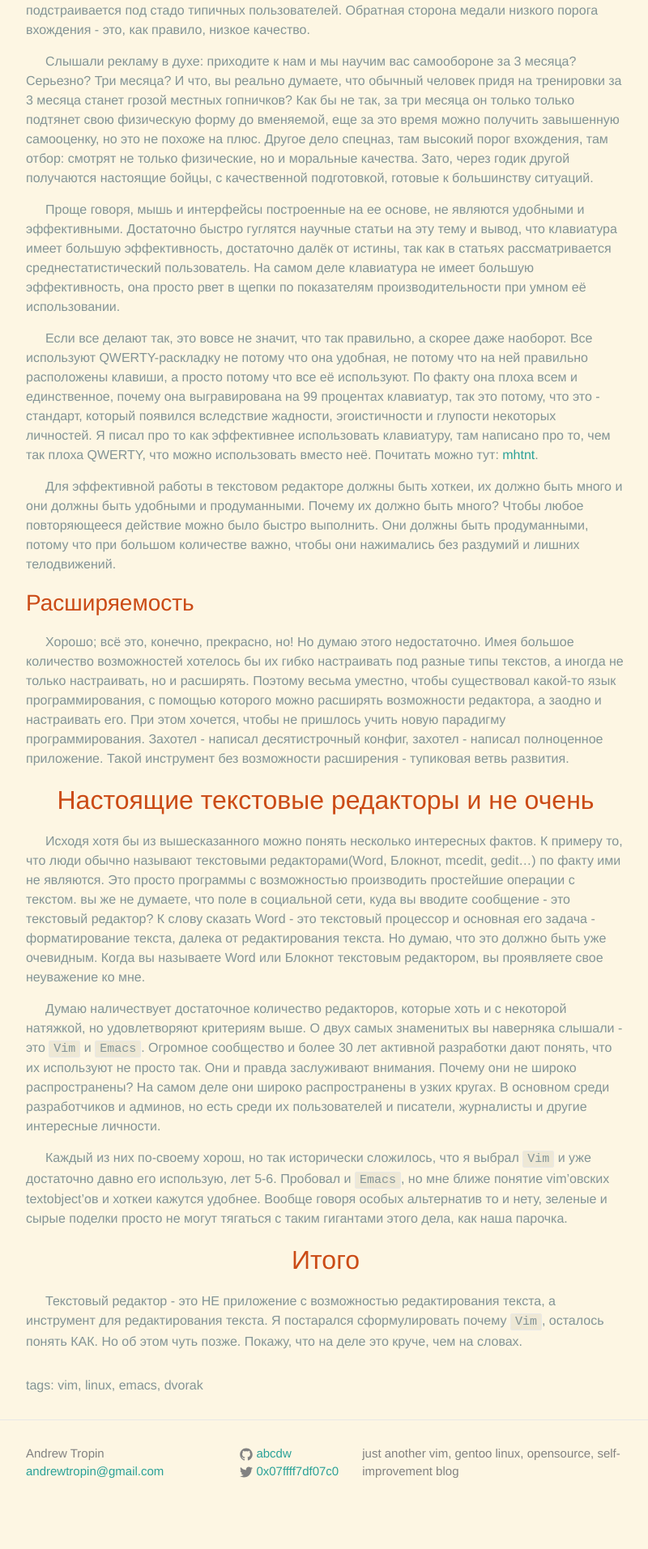
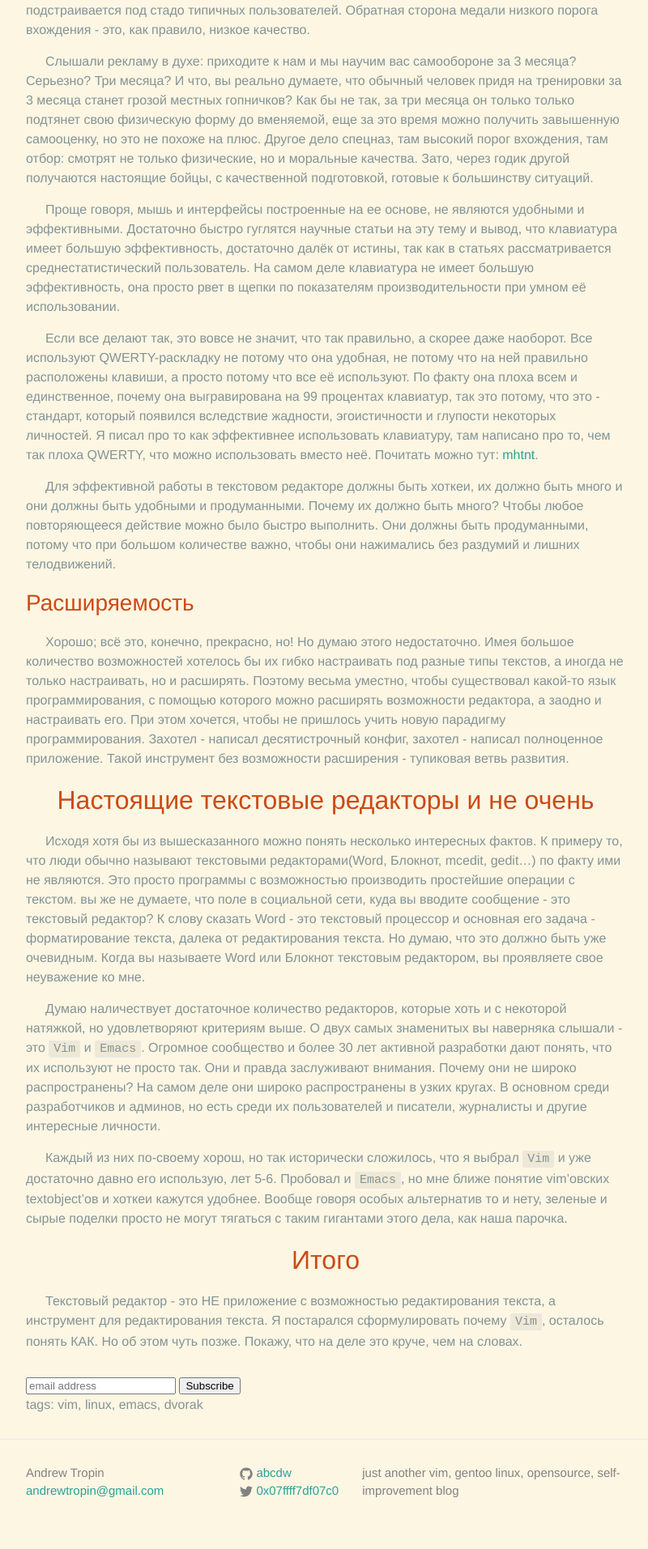
Before and after one commit to rednotes/rednotes.github.io, a Jekyll site: the page built from _posts/2014-10-30-vim-story-1.markdown, in a window 1280 px wide. Shown: the part 1622-3535 px from the top of the page at 81% size, without its empty margins (238-1038 px from the left). Built offline with Jekyll 4.4.1, drawn with Linux system fonts in a browser that asks for light colours; Markdown is read by kramdown in place of the engine named in the settings; comment, search, counter and statistics services are not loaded; before the commit the page ends 3511 px from its top, so only the background shows below that.

Commit message:
Add mail chimp subsciption form

```diff
--- a/_includes/head.html
+++ b/_includes/head.html
@@ -10,4 +10,5 @@
   <!-- <link rel="stylesheet" href="{{ "/css/style.css" | prepend: site.baseurl }}"> -->
   <link rel="stylesheet" href="{{ "/css/colors-light.css" | prepend: site.baseurl }}">
   <link rel="canonical" href="{{ page.url | replace:'index.html','' | prepend: site.baseurl | prepend: site.url }}">
+  <link href="//cdn-images.mailchimp.com/embedcode/slim-081711.css" rel="stylesheet" type="text/css">
 </head>
--- a/_layouts/post.html
+++ b/_layouts/post.html
@@ -19,10 +19,21 @@
   <article class="post-content">
     {{ content }}
   </article>
+
+  <div id="mc_embed_signup">
+    <form action="//rednot.us10.list-manage.com/subscribe/post?u=5b4862b4e4a1d13ad46abc221&amp;id=1b3171c4f7" method="post" id="mc-embedded-subscribe-form" name="mc-embedded-subscribe-form" class="validate" target="_blank" novalidate>
+      <div id="mc_embed_signup_scroll">
+        <input type="email" value="" name="EMAIL" class="email" id="mce-EMAIL" placeholder="email address" style="display:inline-block;" required>
+        <div style="position: absolute; left: -5000px;"><input type="text" name="b_5b4862b4e4a1d13ad46abc221_1b3171c4f7" tabindex="-1" value=""></div>
+        <input type="submit" value="Subscribe" name="subscribe" id="mc-embedded-subscribe" class="button" style="display:inline-block;">
+      </div>
+    </form>
+  </div>
+
   <tags>
     tags:
     {% for tag in page.tags %}
-      {{tag}}
+      {{ tag }}
     {% endfor %}
   </tags>
 </div>
```
Lines whose indentation alone changed are shown as unchanged.
